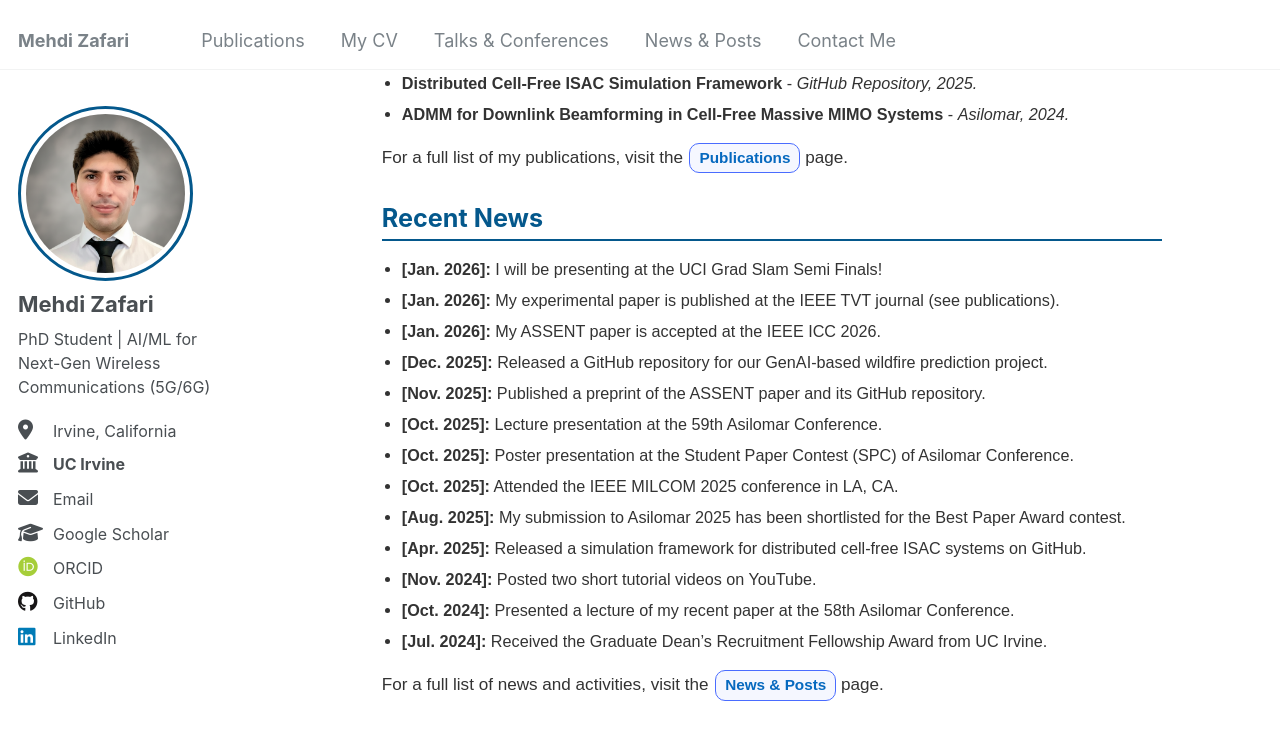
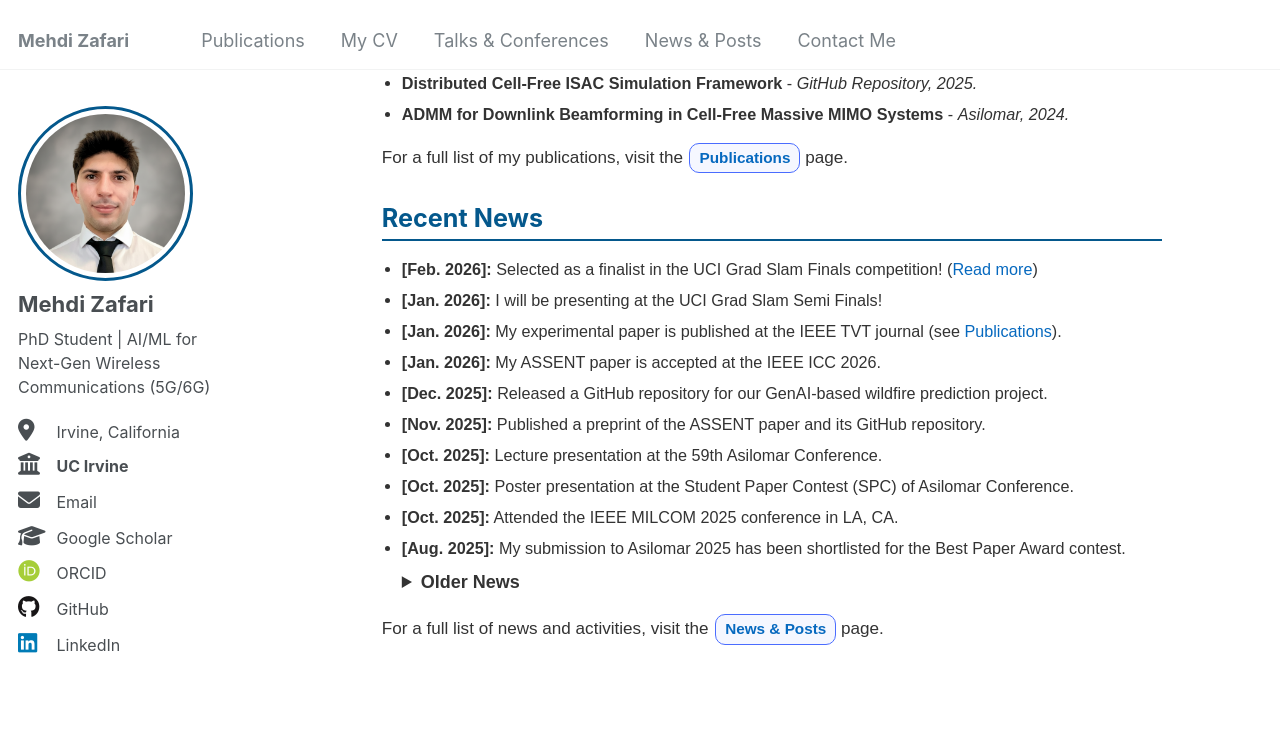
Before and after one commit to MehdiZD97/mehdizd97.github.io, a Jekyll site: the page built from _pages/about.md, in a window 1280 px wide and 900 px high, scrolled down 673 px. Shown: the top 740 px of the window. Built offline with Jekyll 4.4.1, drawn with Linux system fonts in a browser that asks for light colours; some web fonts are replaced.

Commit message:
Added recent news and modified Recent News subsection.

```diff
--- a/_includes/author-profile.html
+++ b/_includes/author-profile.html
@@ -27,17 +27,17 @@
     <ul class="author__urls social-icons">
       <!-- Font Awesome icons / Biographic information  -->
       {% if author.location %}
-        <li class="author__desktop"><i class="fa-solid fa-location-dot icon-pad-right" style="font-size: 20px;" aria-hidden="true"></i><span style="font-size: 16px;">{{ author.location }}</span></li>
+        <li class="author__desktop"><i class="fa-solid fa-location-dot icon-pad-right" style="font-size: 22px;" aria-hidden="true"></i><span style="font-size: 16px;">{{ author.location }}</span></li>
       {% endif %}
       {% if author.employer %}
 <!--      <li class="author__desktop"><i class="fas fa-fw fa-building-columns icon-pad-right" style="font-size: 22px;" aria-hidden="true"></i><span style="font-size: 18px; font-weight: bold;">{{ author.employer }}</span></li>-->
-        <li><a href="{{ author.employer }}"><i class="fas fa-fw fa-building-columns icon-pad-right" style="font-size: 20px;" aria-hidden="true"></i><span style="font-size: 16px; font-weight: bold">UC Irvine</span></a></li>
+        <li><a href="{{ author.employer }}"><i class="fas fa-fw fa-building-columns icon-pad-right" style="font-size: 22px;" aria-hidden="true"></i><span style="font-size: 16px; font-weight: bold">UC Irvine</span></a></li>
       {% endif %}
       {% if author.uri %}
         <li><a href="{{ author.uri }}"><i class="fas fa-fw fa-link icon-pad-right" aria-hidden="true"></i>{{ site.data.ui-text[site.locale].website_label | default: "Website" }}</a></li>
       {% endif %}
       {% if author.email %}
-        <li><a href="mailto:{{ author.email }}"><i class="fas fa-fw fa-envelope icon-pad-right" style="font-size: 20px;" aria-hidden="true"></i><span style="font-size: 16px;">{{ site.data.ui-text[site.locale].email_label | default: "Email" }}</span></a></li>
+        <li><a href="mailto:{{ author.email }}"><i class="fas fa-fw fa-envelope icon-pad-right" style="font-size: 22px;" aria-hidden="true"></i><span style="font-size: 16px;">{{ site.data.ui-text[site.locale].email_label | default: "Email" }}</span></a></li>
       {% endif %}
 
       <!-- Font Awesome and Academicons icons / Academic websites -->
@@ -45,7 +45,17 @@
         <li><a href="{{ author.arxiv }}"><i class="ai ai-arxiv ai-fw icon-pad-right"></i>arXiv</a></li>
       {% endif %}
       {% if author.googlescholar %}
-        <li><a href="{{ author.googlescholar }}"><i class="fas fa-graduation-cap ai-fw icon-pad-right" style="font-size: 20px;"></i><span style="font-size: 16px;">Google Scholar</span></a></li>
+        <li><a href="{{ author.googlescholar }}"><i class="fas fa-graduation-cap ai-fw icon-pad-right" style="font-size: 22px;"></i><span style="font-size: 16px;">Google Scholar</span></a></li>
+      <!--
+        <li>
+          <a href="{{ author.googlescholar }}" target="_blank" rel="noopener">
+            <img src="{{ '/images/my_images/Google_Scholar_logo.png' | relative_url }}"
+                 alt="Google Scholar"
+                 style="width:24px; height:24px; object-fit:contain; vertical-align:-3px; margin-right:8px;">
+            <span style="font-size:16px;">Google Scholar</span>
+          </a>
+        </li>
+        -->
 <!--      class="ai ai-google-scholar"-->
       {% endif %}
       {% if author.semantic %}
@@ -55,13 +65,13 @@
         <li><a href="{{ author.impactstory }}"><i class="ai ai-impactstory ai-fw icon-pad-right"></i>Impactstory</a></li>
       {% endif %}
       {% if author.orcid %}
-        <li><a href="{{ author.orcid }}"><i class="ai ai-orcid ai-fw icon-pad-right" style="font-size: 20px;"></i><span style="font-size: 16px;">ORCID</span></a></li>
+        <li><a href="{{ author.orcid }}"><i class="ai ai-orcid ai-fw icon-pad-right" style="font-size: 22px;"></i><span style="font-size: 16px;">ORCID</span></a></li>
       {% endif %}
       {% if author.pubmed %}
         <li><a href="{{ author.pubmed }}"><i class="ai ai-pubmed ai-fw icon-pad-right"></i>PubMed</a></li>
       {% endif %}
       {% if author.researchgate %}
-      <li><a href="{{ author.researchgate }}"><i class="fab fa-fw fa-researchgate icon-pad-right" style="font-size: 20px;" aria-hidden="true"></i><span style="font-size: 16px;">ResearchGate</span></a></li>
+      <li><a href="{{ author.researchgate }}"><i class="fab fa-fw fa-researchgate icon-pad-right" style="font-size: 22px;" aria-hidden="true"></i><span style="font-size: 16px;">ResearchGate</span></a></li>
       {% endif %}
       {% if author.scopus %}
         <li><a href="{{ author.scopus }}"><i class="ai ai-scopus icon-pad-right"></i>Scopus</a></li>
@@ -78,7 +88,7 @@
         <li><a href="https://dribbble.com/{{ author.dribbble }}"><i class="fab fa-fw fa-dribbble icon-pad-right" aria-hidden="true"></i>Dribbble</a></li>
       {% endif %}
       {% if author.github %}
-        <li><a href="https://github.com/{{ author.github }}"><i class="fab fa-fw fa-github icon-pad-right" style="font-size: 20px;" aria-hidden="true"></i><span style="font-size: 16px;">GitHub</span></a></li>
+        <li><a href="https://github.com/{{ author.github }}"><i class="fab fa-fw fa-github icon-pad-right" style="font-size: 22px;" aria-hidden="true"></i><span style="font-size: 16px;">GitHub</span></a></li>
       {% endif %}
       {% if author.kaggle %}
         <li><a href="https://kaggle.com/{{ author.kaggle }}"><i class="fab fa-fw fa-kaggle icon-pad-right" aria-hidden="true"></i>Kaggle</a></li>
@@ -116,7 +126,7 @@
         <li><a href="https://last.fm/user/{{ author.lastfm }}"><i class="fab fa-fw fa-lastfm icon-pad-right" aria-hidden="true"></i>Last.fm</a></li>
       {% endif %}
       {% if author.linkedin %}
-        <li><a href="https://www.linkedin.com/in/{{ author.linkedin }}"><i class="fab fa-fw fa-linkedin icon-pad-right" style="font-size: 20px;" aria-hidden="true"></i><span style="font-size: 16px;">LinkedIn</span></a></li>
+        <li><a href="https://www.linkedin.com/in/{{ author.linkedin }}"><i class="fab fa-fw fa-linkedin icon-pad-right" style="font-size: 22px;" aria-hidden="true"></i><span style="font-size: 16px;">LinkedIn</span></a></li>
       {% endif %}
       {% if author.mastodon %}
         <li><a href="{{ author.mastodon }}"><i class="fab fa-fw fa-mastodon icon-pad-right" aria-hidden="true"></i>Mastodon</a></li>
--- a/_pages/about.md
+++ b/_pages/about.md
@@ -224,8 +224,9 @@ redirect_from:
   <section class="recent-news">
     <h2>Recent News</h2>
     <ul>
+        <li><strong>[Feb. 2026]:</strong> Selected as a finalist in the UCI Grad Slam Finals competition! (<a href="https://grad.uci.edu/professional-development/grad-slam/grad-slam-finalists/" target="_blank">Read more</a>)</li>
         <li><strong>[Jan. 2026]:</strong> I will be presenting at the UCI Grad Slam Semi Finals!</li>
-        <li><strong>[Jan. 2026]:</strong> My experimental paper is published at the IEEE TVT journal (see publications).</li>
+        <li><strong>[Jan. 2026]:</strong> My experimental paper is published at the IEEE TVT journal (see <a href="/publications/">Publications</a>).</li>
         <li><strong>[Jan. 2026]:</strong> My ASSENT paper is accepted at the IEEE ICC 2026.</li>
         <li><strong>[Dec. 2025]:</strong> Released a GitHub repository for our GenAI-based wildfire prediction project.</li>
         <li><strong>[Nov. 2025]:</strong> Published a preprint of the ASSENT paper and its GitHub repository.</li>
@@ -233,10 +234,15 @@ redirect_from:
         <li><strong>[Oct. 2025]:</strong> Poster presentation at the Student Paper Contest (SPC) of Asilomar Conference.</li>
         <li><strong>[Oct. 2025]:</strong> Attended the IEEE MILCOM 2025 conference in LA, CA.</li>
         <li><strong>[Aug. 2025]:</strong> My submission to Asilomar 2025 has been shortlisted for the Best Paper Award contest.</li>
-        <li><strong>[Apr. 2025]:</strong> Released a simulation framework for distributed cell-free ISAC systems on GitHub.</li>
-        <li><strong>[Nov. 2024]:</strong> Posted two short tutorial videos on YouTube.</li>
-        <li><strong>[Oct. 2024]:</strong> Presented a lecture of my recent paper at the 58th Asilomar Conference.</li>
-        <li><strong>[Jul. 2024]:</strong> Received the Graduate Dean’s Recruitment Fellowship Award from UC Irvine.</li>
+        <details>
+          <summary><strong>Older News</strong></summary>
+          <ul>
+            <li><strong>[Apr. 2025]:</strong> Released a simulation framework for distributed cell-free ISAC systems on GitHub.</li>
+            <li><strong>[Nov. 2024]:</strong> Posted two short tutorial videos on YouTube.</li>
+            <li><strong>[Oct. 2024]:</strong> Presented a lecture of my recent paper at the 58th Asilomar Conference.</li>
+            <li><strong>[Jul. 2024]:</strong> Received the Graduate Dean’s Recruitment Fellowship Award from UC Irvine.</li>
+          </ul>
+        </details>
     </ul>
     <p class="link-more">
       For a full list of news and activities, visit the
```
Also changed, not shown: images/my_images/Google_Scholar_logo.png (added).
